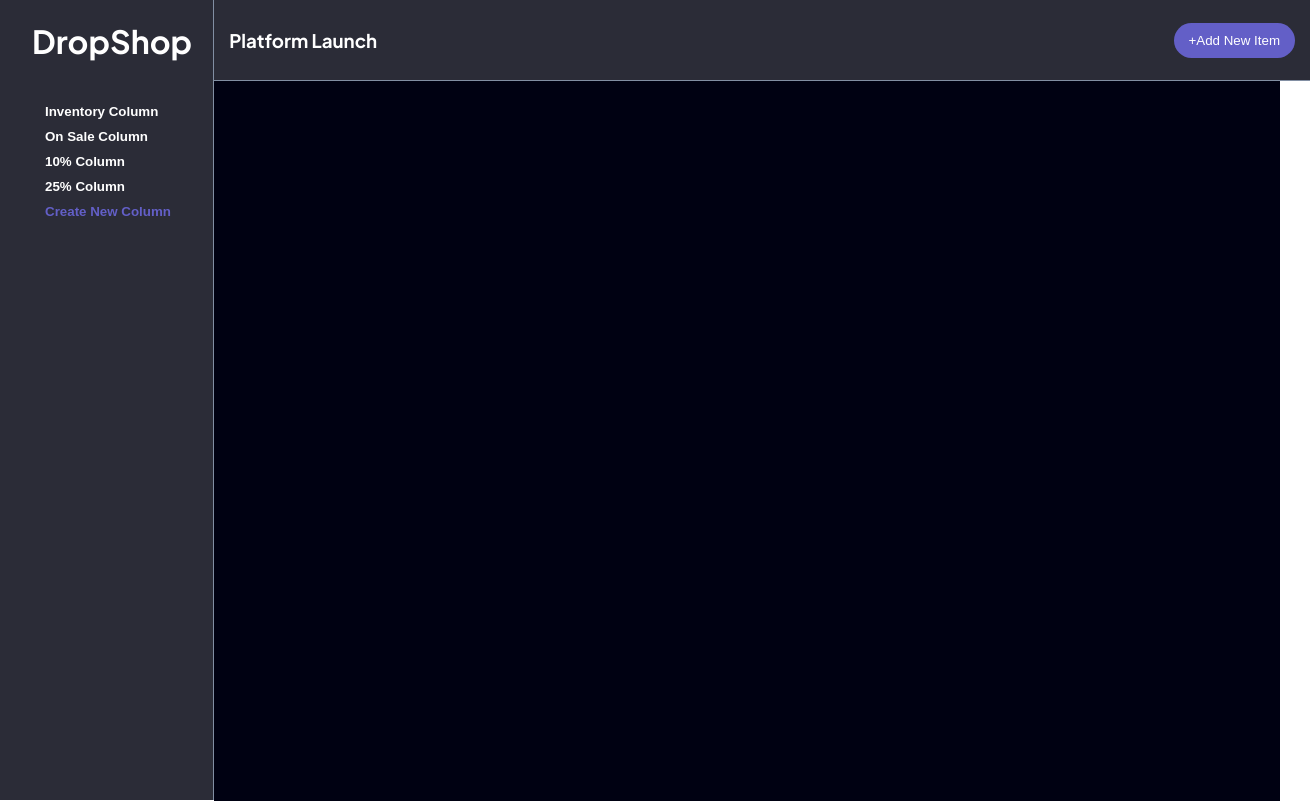
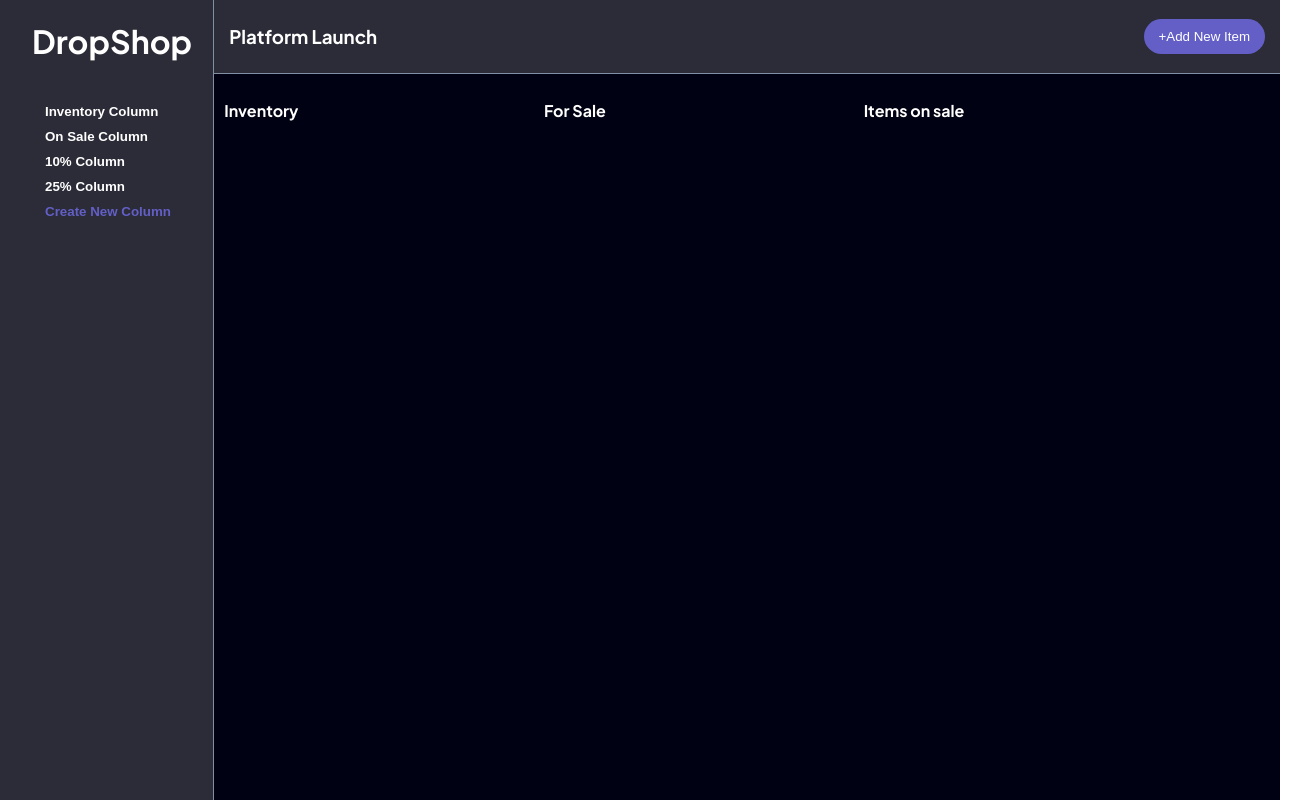
Before and after one commit to DanK1368/dropshop, a React (Create React App) app in the folder frontend/: page / in a window 1280 px wide. Shown: the whole page, 1310 px wide, since content can reach past the window. Built offline with nearby package versions, Linux system fonts and the light colour scheme.

Commit message:
seller page put together again

```diff
--- a/frontend/src/App.js
+++ b/frontend/src/App.js
@@ -1,5 +1,7 @@
 import React from "react";
+import Header from "./seller/components/BoardLayout/Header";
 import SellerPage from "./seller/pages/SellerPage";
+
 
 function App() {
   return <div>
--- a/frontend/src/seller/components/BoardLayout/DisplayBoard/Columns/DiscountColumn.js
+++ b/frontend/src/seller/components/BoardLayout/DisplayBoard/Columns/DiscountColumn.js
@@ -1,5 +1,5 @@
 import React from "react";
-import {Page, Columns} from "../../../../styles/InventoryColumn";
+import {Page, Columns} from "../../../../styles/SellerColumns";
 
 const DiscountColumn = () => {
     return(
--- a/frontend/src/seller/components/BoardLayout/DisplayBoard/Columns/ForSaleColumn.js
+++ b/frontend/src/seller/components/BoardLayout/DisplayBoard/Columns/ForSaleColumn.js
@@ -1,5 +1,5 @@
 import React from "react";
-import {Page, Columns} from "../../../../styles/InventoryColumn";
+import {Page, Columns} from "../../../../styles/SellerColumns";
 
 const ForSaleColumn = () => {
     return(
--- a/frontend/src/seller/components/BoardLayout/DisplayBoard/Columns/InventoryColumn.js
+++ b/frontend/src/seller/components/BoardLayout/DisplayBoard/Columns/InventoryColumn.js
@@ -1,5 +1,5 @@
 import React from "react";
-import {Page, Columns} from "../../../../styles/InventoryColumn";
+import {Page, Columns} from "../../../../styles/SellerColumns";
 
 const InventoryColumn = () => {
     return(
--- a/frontend/src/seller/pages/SellerPage.js
+++ b/frontend/src/seller/pages/SellerPage.js
@@ -2,6 +2,9 @@ import React from "react";
 import SideBoard from "../components/BoardLayout/SideBoard";
 import Header from "../components/BoardLayout/Header";
 import { Main, Board, InnerPage } from "../styles/SellerPage";
+import InventoryColumn from "../components/BoardLayout/DisplayBoard/Columns/InventoryColumn";
+import ForSaleColumn from "../components/BoardLayout/DisplayBoard/Columns/ForSaleColumn";
+import DiscountColumn from "../components/BoardLayout/DisplayBoard/Columns/DiscountColumn";
 
 const SellerPage = () => {
     return (
@@ -9,10 +12,12 @@ const SellerPage = () => {
             <SideBoard/>
             <Board>
                 <Header/>
-                <InnerPage/>
+                <InnerPage>
+                    <InventoryColumn/>
+                    <ForSaleColumn/>
+                    <DiscountColumn/>
+                </InnerPage>
             </Board>
-
-
 
         </Main>
 
--- a/frontend/src/seller/styles/Header.js
+++ b/frontend/src/seller/styles/Header.js
@@ -1,8 +1,6 @@
 import styled from "styled-components";
 
-
 export const StyledHeader = styled.div`
-    width: 100%;
     height: 10vh;
     display:flex;
     flex-direction:row;
@@ -18,8 +16,6 @@ export const StyledHeader = styled.div`
     `
 
 export const AddButton = styled.button`
-    //width:13%;
-    //height:70%;
     padding: 10px 15px;
     color:white;
     border:none;
--- a/frontend/src/seller/styles/InventoryColumn.js
+++ b/frontend/src/seller/styles/SellerColumns.js
@@ -3,12 +3,9 @@ import styled from "styled-components";
 export const Page = styled.div`
     display:flex;
     flex-direction:row;
-    width:vw;
-    height:100vh;
+    width:30%;
 `
 export const Columns = styled.div`
-    width:20%;
-    height: 100%;
     display:grid;
     grid-template-columns: repeat(1, 1fr);
     //grid:;
--- a/frontend/src/seller/styles/SellerPage.js
+++ b/frontend/src/seller/styles/SellerPage.js
@@ -8,11 +8,15 @@ export const Main = styled.div`
 
 export const Board = styled.div`
     width: 100%;
+    display:flex;
+    flex-direction:column;
     `
 
 
 export const InnerPage = styled.div`
-    height: 90vh;
+    height: 100%;
     width:100%;
+    display:flex;
+    flex-direction:row;
     background-color:#000112;
     `
```
Also changed, not shown: frontend/src/seller/components/BoardLayout/Header.js (+4 -4 lines).
